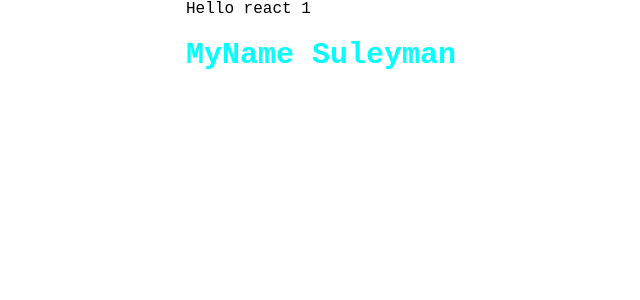
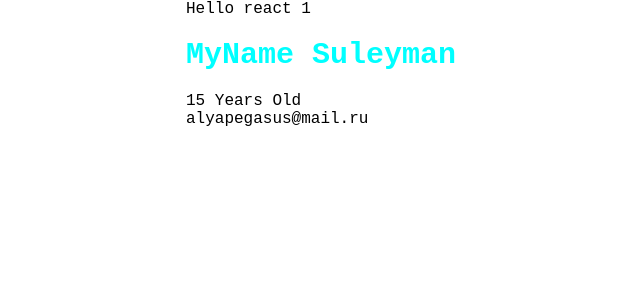
Before and after one commit to PolluXx571/react_2026_z_to_h, a React (Vite) app: page / in a window 1280 px wide. Shown: the top 300 px of the page, without its empty margins (319-959 px from the left). Built offline with nearby package versions, Linux system fonts and the light colour scheme.

Commit message:
condision and rendering

```diff
--- a/src/components/App/App.jsx
+++ b/src/components/App/App.jsx
@@ -1,18 +1,20 @@
 import { useState } from 'react';
 import MyName from '../MyName/MyName';
+import { Email } from '../Email';
 
 import './App.css';
 
 function App() {
       const [count, setCount] = useState(0);
-
+      const condision = true;
       return (
-            <>
+            condision && (
                   <div>
                         Hello react 1
                         <MyName />
+                        <Email />
                   </div>
-            </>
+            )
       );
 }
 
--- /dev/null
+++ b/src/components/Email.jsx
@@ -0,0 +1,8 @@
+export function Email() {
+
+
+      const myMail = 'alyapegasus@mail.ru';
+      const emailRegExp = /^[^\s@]+@[^\\s@]+\.[^\s@]+$/;
+      const check = emailRegExp.test(myMail);
+      return check ? myMail : null;
+}
--- a/src/components/MyName/MyName.jsx
+++ b/src/components/MyName/MyName.jsx
@@ -1,9 +1,11 @@
 import React from 'react';
 import './MyName.css';
 function MyName() {
+      const condision = true;
       return (
             <div>
                   <h1>MyName Suleyman</h1>
+                  {condision && <span>15 Years Old</span>}
             </div>
       );
 }
```
